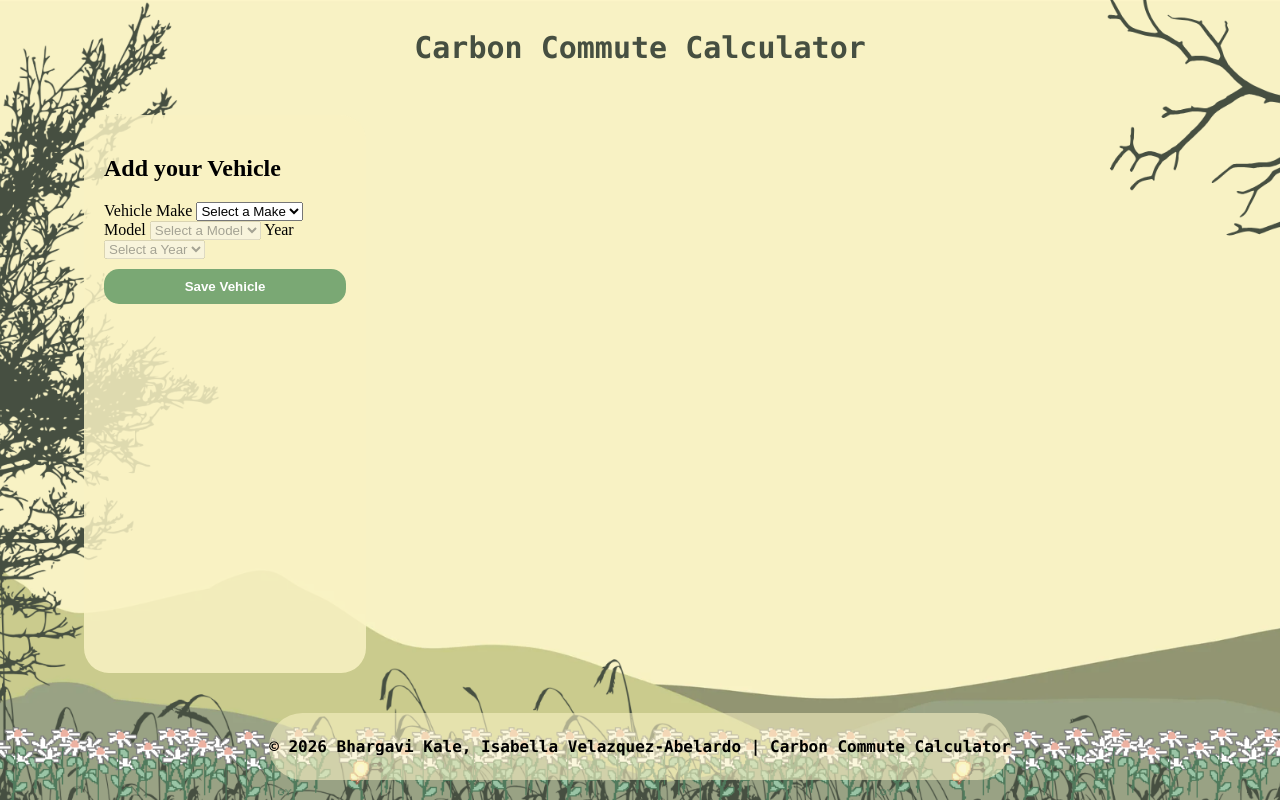
After one commit to bhargavi-kale/carbon-emission-tracker, a Flask app: template templates/vehicle.html in a window 1280 px wide. The commit adds this page. Run offline with Flask 3, Linux system fonts and the light colour scheme; the template is opened without the code that fills it, so the values that code supplies are empty; parts of the project's set-up code (start-up, migrations or seed data) failed here and were passed over; some libraries are stand-ins or nearby versions.

Commit message:
Add vehicle screen with routing and initialised options for the input fields

```diff
--- a/main.py
+++ b/main.py
@@ -1,22 +1,55 @@
+"""
+Main application module for the Carbom Commute System.
+Handles routing for vehicle data and integration with Google Maps API.
+"""
+
 import os
+import pandas as pd
 from dotenv import load_dotenv
-load_dotenv()
-from flask import Flask, render_template, request
+from flask import Flask, render_template, jsonify
+
 from src.route import Route
 from src.trip import Trip
 from src.vehicle import Vehicle
 
+# Load environment variables
+load_dotenv()
+
 app = Flask(__name__)
+
+# Load dataset
+df = pd.read_csv("data/vehicles.csv", low_memory=False)
 
 @app.route("/")
 def home():
-    API_KEY = os.getenv("GOOGLE_API_KEY")
-    return render_template("home.html", API_KEY=API_KEY) #flaskstuff
+    """Render the home page with the Google Maps API key."""
+    api_key = os.getenv("GOOGLE_API_KEY")
+    return render_template("home.html", API_KEY=api_key)
 
 
+@app.route("/add-vehicle")
+def add_vehicle():
+    """Render the vehicle selection page with sorted manufacturer list."""
+    makes = sorted(df["make"].unique().tolist())
+    return render_template("vehicle.html", makes=makes)
 
 
+@app.route("/get_models/<make>")
+def get_models(make):
+    """Return a JSON list of unique models for a given manufacturer."""
+    models = sorted(df[df["make"] == make]["model"].unique().tolist())
+    return jsonify(models)
+
+
+@app.route("/get_years/<make>/<model>")
+def get_years(make, model):
+    """Return a JSON list of available years for a specific make and model."""
+    years = sorted(
+        df[(df["make"] == make) & (df["model"] == model)]["year"].unique().tolist(),
+        reverse=True,
+    )
+    return jsonify([int(y) for y in years])
 
 
 if __name__ == "__main__":
-    app.run(debug=True)
+   app.run(debug=True)
--- /dev/null
+++ b/templates/vehicle.html
@@ -0,0 +1,60 @@
+{% extends "index.html" %}
+
+{% block content %}
+<section class="left-panel">
+    <h2>Add your Vehicle</h2>
+
+    <form action="/calculate" method="POST">
+        <label>Vehicle Make</label>
+        <select id="make_select" name="make" required>
+            <option value="">Select a Make</option>
+            {% for make in makes %}
+                <option value="{{ make }}">{{ make }}</option>
+            {% endfor %}
+        </select>
+
+        <label>Model</label>
+        <select id="model_select" name="model" disabled required>
+            <option value="">Select a Model</option>
+        </select>
+
+        <label>Year</label>
+        <select id="year_select" name="year" disabled required>
+            <option value="">Select a Year</option>
+        </select>
+
+        <button type="submit">Save Vehicle</button>
+    </form>
+</section>
+
+<script>
+    const makeSelect = document.getElementById('make_select');
+    const modelSelect = document.getElementById('model_select');
+    const yearSelect = document.getElementById('year_select');
+
+    // When Make changes, fetch Models
+    makeSelect.onchange = () => {
+        modelSelect.disabled = true;
+        yearSelect.disabled = true;
+
+        fetch(`/get_models/${makeSelect.value}`)
+            .then(res => res.json())
+            .then(data => {
+                modelSelect.innerHTML = '<option value="">Select a Model</option>';
+                data.forEach(m => modelSelect.innerHTML += `<option value="${m}">${m}</option>`);
+                modelSelect.disabled = false;
+            });
+    };
+
+    // When Model changes, fetch Years
+    modelSelect.onchange = () => {
+        fetch(`/get_years/${makeSelect.value}/${modelSelect.value}`)
+            .then(res => res.json())
+            .then(data => {
+                yearSelect.innerHTML = '<option value="">Select a Year</option>';
+                data.forEach(y => yearSelect.innerHTML += `<option value="${y}">${y}</option>`);
+                yearSelect.disabled = false;
+            });
+    };
+</script>
+{% endblock %}
```
Also changed, not shown: templates/home.html (+5 -3 lines).
